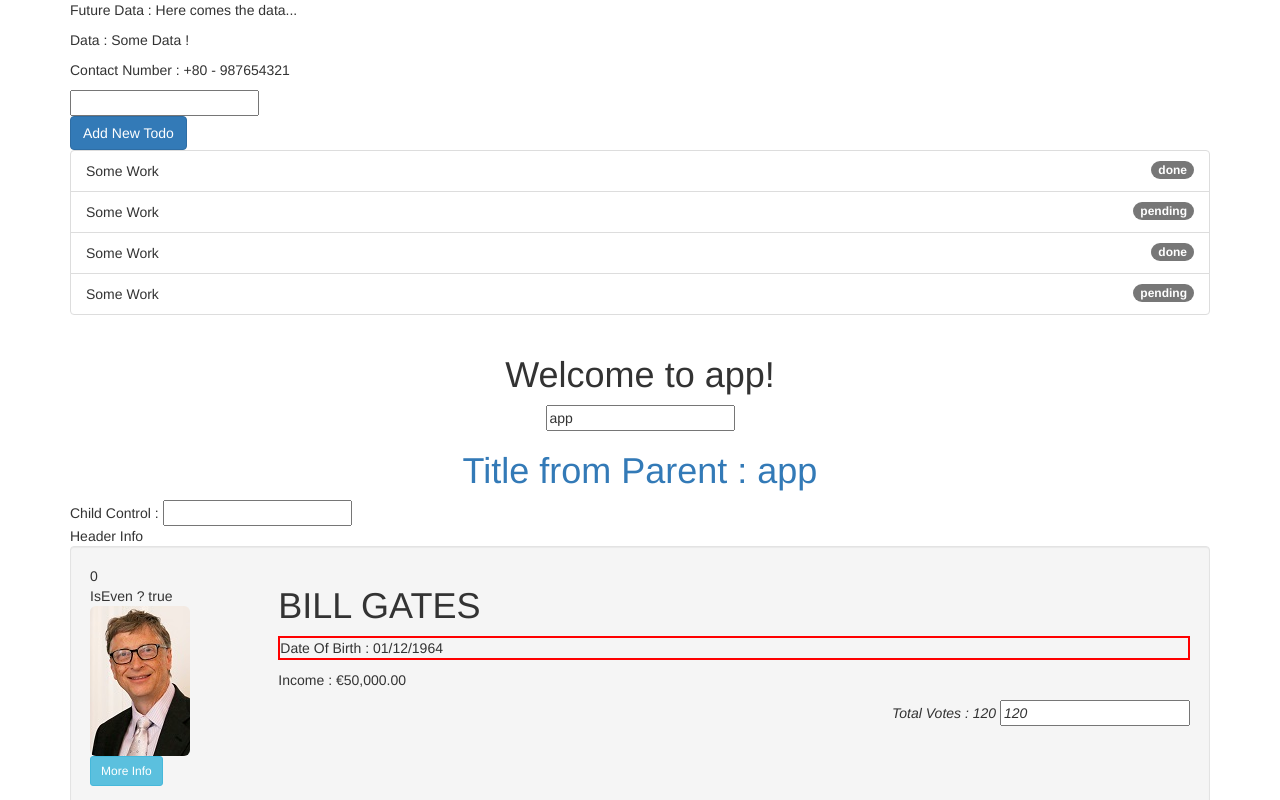
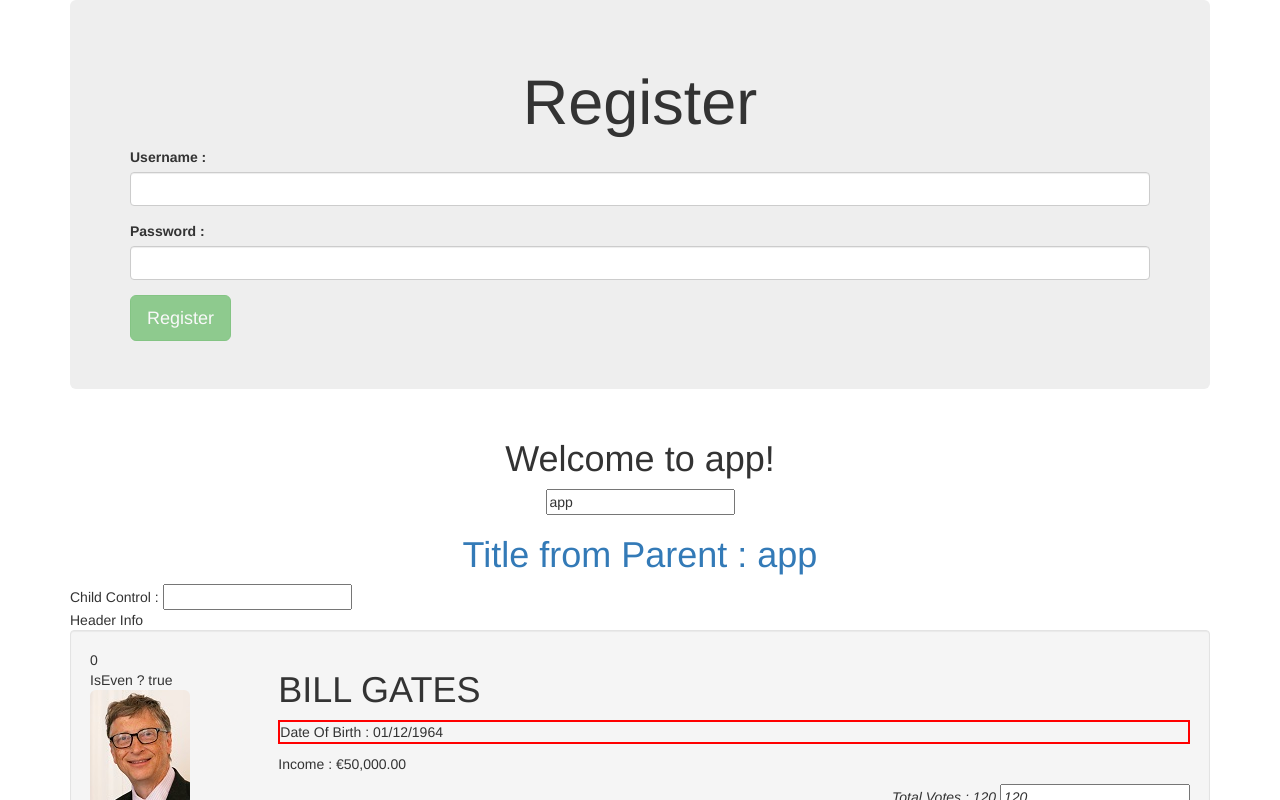
Before and after one commit to synergy2411/sg3-demo, an Angular app: page / in a window 1280 px wide. Shown: the top 800 px of the page. Built offline with nearby package versions, Linux system fonts and the light colour scheme.

Commit message:
template form added

```diff
--- a/src/app/app.component.html
+++ b/src/app/app.component.html
@@ -1,6 +1,10 @@
 <!--The content below is only a placeholder and can be replaced.-->
 
-<app-pipe-demo></app-pipe-demo>
+<app-register></app-register>
+
+<!-- <app-login></app-login> -->
+
+<!-- <app-pipe-demo></app-pipe-demo> -->
 
 <div style="text-align:center">
   <h1>
--- /dev/null
+++ b/src/app/auth/login/login.component.css
@@ -0,0 +1,12 @@
+.ng-invalid.ng-touched[type="text"]{
+    border-bottom : 1px red solid;
+}
+.ng-valid.ng-touched[type="text"]{
+    border-bottom: 1px green solid;
+}
+.ng-invalid.ng-touched[type="password"]{
+    border-bottom : 1px red solid;
+}
+.ng-valid.ng-touched[type="password"]{
+    border-bottom: 1px green solid;
+}
--- /dev/null
+++ b/src/app/auth/login/login.component.html
@@ -0,0 +1,21 @@
+<div class="container">
+  <div class="jumbotron">
+    <h1 class="text-center text-warning">Login</h1>
+    <form #loginForm="ngForm" (ngSubmit)="login(loginForm)">
+      <div class="form-group">
+        <label for="username">Username : </label>
+        <input type="text" name="username" class="form-control"
+          ngModel required minlength="6">
+      </div>
+      <div class="form-group">
+        <label for="password">Password : </label>
+        <input type="password" name="password" class="form-control"
+          ngModel required>
+      </div>
+      <button type="submit"
+        class="btn btn-warning btn-lg"
+        [disabled]="!loginForm.valid">
+        Login</button>
+    </form>
+  </div>
+</div>
--- /dev/null
+++ b/src/app/auth/login/login.component.ts
@@ -0,0 +1,20 @@
+import { Component, OnInit } from '@angular/core';
+import { NgForm } from '@angular/forms';
+
+@Component({
+  selector: 'app-login',
+  templateUrl: './login.component.html',
+  styleUrls: ['./login.component.css']
+})
+export class LoginComponent implements OnInit {
+
+  login(loginForm : NgForm){
+    console.log("Username : " + loginForm.value.username +
+          "\nPassword : " + loginForm.value.password);
+  }
+  constructor() { }
+
+  ngOnInit() {
+  }
+
+}
--- /dev/null
+++ b/src/app/auth/register/register.component.html
@@ -0,0 +1,25 @@
+<div class="container">
+  <div class="jumbotron">
+    <h1 class="text-center text-primary">Register</h1>
+    <form [formGroup]="registerForm">
+      <div class="form-group">
+        <label for="username">Username : </label>
+        <input type="text"
+          name="username"
+          class="form-control"
+          [formControl]="username">
+      </div>
+      <div class="form-group">
+        <label for="password">Password : </label>
+        <input type="password"
+          name="password"
+          class="form-control"
+          [formControl]="password">
+      </div>
+      <button class="btn btn-success btn-lg"
+        (click)="register()" [disabled]="!registerForm.valid">
+        Register
+      </button>
+    </form>
+  </div>
+</div>
--- /dev/null
+++ b/src/app/auth/register/register.component.ts
@@ -0,0 +1,32 @@
+import { Component, OnInit } from '@angular/core';
+import { FormControl, FormGroup, FormBuilder, Validators } from '@angular/forms';
+
+@Component({
+  selector: 'app-register',
+  templateUrl: './register.component.html',
+  styleUrls: ['./register.component.css']
+})
+export class RegisterComponent implements OnInit {
+
+  username = new FormControl('',[
+    Validators.required,
+    Validators.minLength(6)
+  ]);
+  password = new FormControl('', [
+    Validators.required
+  ]);
+  registerForm : FormGroup;
+  register(){
+    console.log(this.registerForm);
+  }
+  constructor( private fb : FormBuilder) {
+    this.registerForm = this.fb.group({
+      username : this.username,
+      password : this.password
+    })
+  }
+
+  ngOnInit() {
+  }
+
+}
--- a/src/app/pipe-demo/pipe-demo.component.html
+++ b/src/app/pipe-demo/pipe-demo.component.html
@@ -1,6 +1,6 @@
 <div class="container">
   <p>
-    Future Data : {{ futureData | async  }}
+    Future Data : {{ futureData | async }}
   </p>
   <p>
     Data : {{ data }}
@@ -11,15 +11,14 @@
   <input type="text" [(ngModel)]="filteredStatus">
   <br>
   <button class="btn btn-primary" (click)="addTodo()">Add New Todo </button>
+  <hr>
   <ul class="list-group">
-    <li *ngFor="let todo of todos | filter : filteredStatus : 'status'" class="list-group-item">
+    <li *ngFor="let todo of todos | filter : filteredStatus : 'status'"
+      class="list-group-item">
       {{ todo.label }}
       <span class="badge">
         {{ todo.status }}
       </span>
     </li>
   </ul>
-
-
-
 </div>
```
Also changed, not shown: src/app/app.module.ts (+8 -3 lines), src/app/pipe-demo/pipe-demo.component.ts (+18 -18 lines), src/app/pipes/filter.pipe.ts (+5 -6 lines), src/app/auth/register/register.component.css (added).
